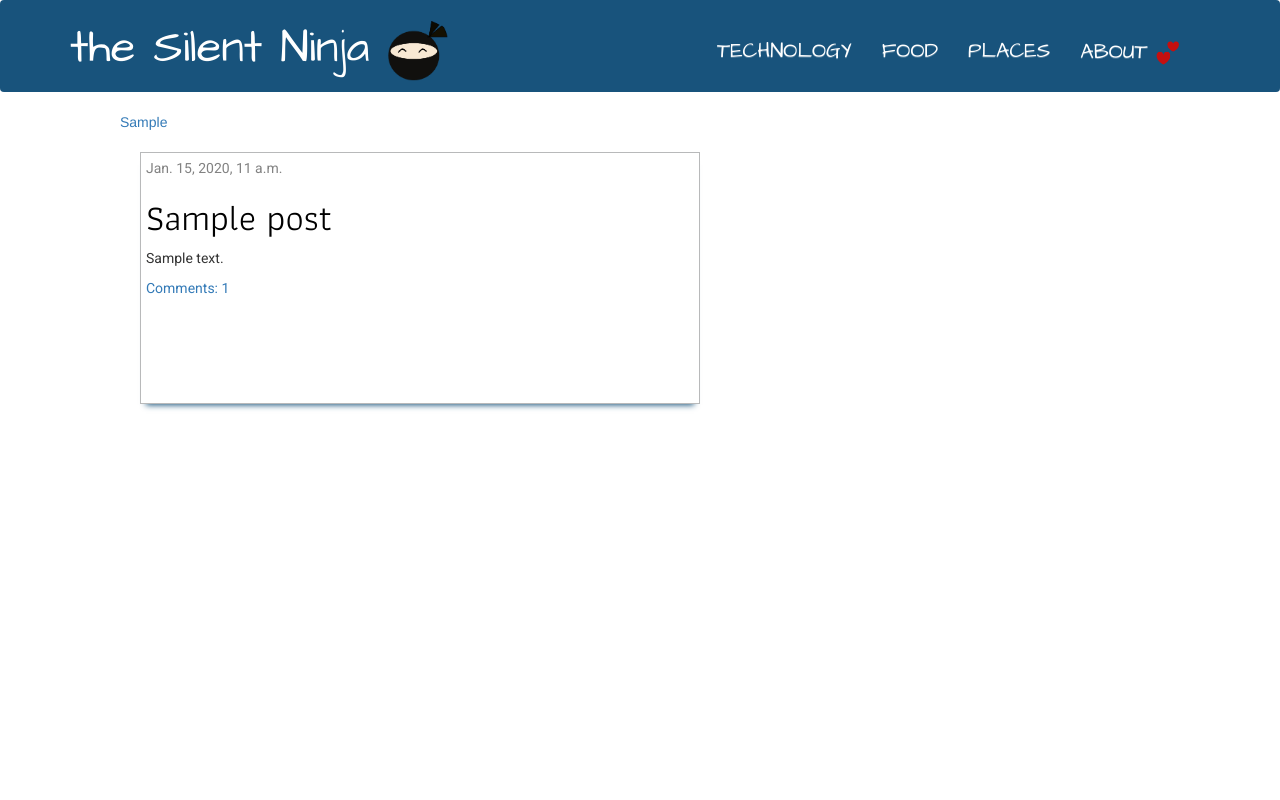
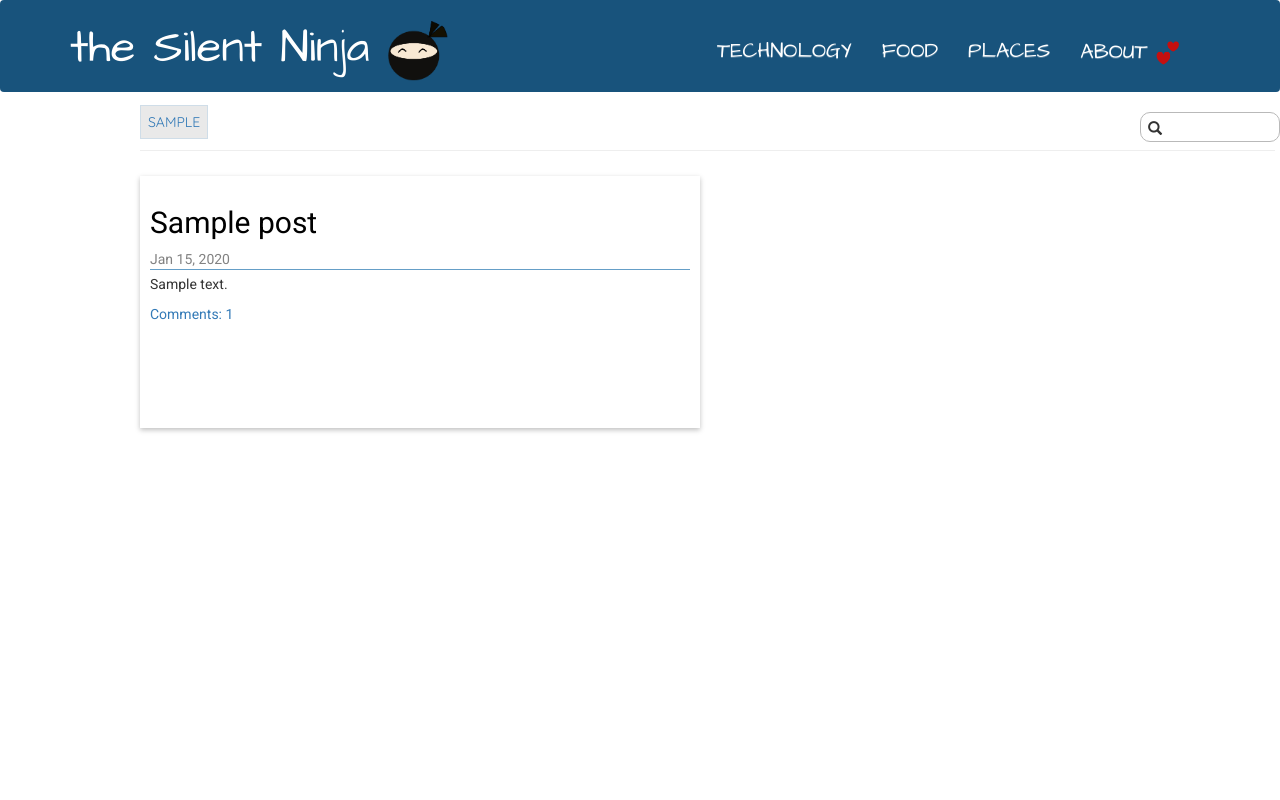
Before and after one commit to LeenaBhegade/my-first-blog, a Django app: a page that uses blog/templates/blog/base.html in a window 1280 px wide. Run offline with Django 3.2, Linux system fonts and the light colour scheme; tables that the repository leaves empty hold one stand-in row (values such as "Sample post"); some libraries are stand-ins or nearby versions.

Commit message:
style and sub type changes

```diff
--- a/blog/static/css/blog.css
+++ b/blog/static/css/blog.css
@@ -1,3 +1,7 @@
+.blog-body {
+    /*background:  rgba(246, 246, 246, 0.98);*/
+    background:  white;
+}
 .page-header, .page-header a {
     /*background-color: #7a1839;*/
     background-color: #18537c;
@@ -23,7 +27,7 @@
     font-family: 'Architects Daughter', cursive;
 }
 h1, h2, h3, h4 {
-    font-family: 'Athiti', sans-serif;
+    font-family: 'Roboto', Helvetica,Arial, sans-serif;
 }
 
 .date {
@@ -47,6 +51,7 @@ h1, h2, h3, h4 {
 
 .post {
     font-family: 'Roboto', sans-serif;
+    background-color: white;
 }
 
 .sub-type-nav {
@@ -65,17 +70,54 @@ h1, h2, h3, h4 {
 
 .post.post-list {
     margin-top: 20px;
-    border: 0.05em solid #b8b9ba;
+    /**border: 0.05em solid #b8b9ba;**/
     box-shadow: 0 7px 6px -6px #18537c;
+    box-shadow: 0 2px 5px rgba(0,0,0,0.25);
     width: 40em;
     height: 18em;
-   /* background-color: #fff7f7;*/
-    padding: 5px;
+    background-color: white;
+    padding: 10px;
     margin-left: 20px;
     font-family: 'Roboto', sans-serif;
 
 }
 
+.post-header {
+    border-bottom: 1px solid #659EC7;
+    margin-bottom: 4px;
+}
+
+.post-sub-type {
+    margin-left: 20px;
+    text-transform: uppercase;
+    padding: 7px;
+    font-family: 'Quicksand', cursive;
+    border: 1px solid rgba(114, 179, 225, 0.22);
+    /* border-radius: 10px; */
+    background-color: rgb(233, 233, 233);
+    border: 1.2px solid #b9b9b9
+    font-weight: bold;
+}
+
+.search-box {
+    font-family: 'Quicksand', cursive;
+    padding: 7px;
+    border: 1px solid #b9b9b9;
+    border-radius: 10px;
+    float: right;
+    width: 140px;
+    height: 30px;
+    margin-right: 10px;
+}
+
+.hr-line hr {
+
+    margin-top: 8px;
+    margin-left: 5px;
+    margin-bottom: 5px;
+    border-top: 1.2px solid #b9b9b9
+    width: 6em;
+}
 
 .post-width {
     width: 100em;
@@ -84,6 +126,7 @@ h1, h2, h3, h4 {
 
 .post h1 a, .post h1 a:visited {
     color: #000000;
+    font-size: 30px;
 }
 
 .nav-content {
--- a/blog/templates/blog/base.html
+++ b/blog/templates/blog/base.html
@@ -1,7 +1,7 @@
 {% load staticfiles %}
 <html>
     <head>
-        <title>Django Girls blog</title>
+        <title>Silent Ninja's Blog</title>
         <link rel="stylesheet" href="//maxcdn.bootstrapcdn.com/bootstrap/3.2.0/css/bootstrap.min.css">
         <link rel="stylesheet" href="//maxcdn.bootstrapcdn.com/bootstrap/3.2.0/css/bootstrap-theme.min.css">
         <link href='//fonts.googleapis.com/css?family=Architects+Daughter&subset=latin,latin-ext' rel='stylesheet' type='text/css'>
@@ -11,7 +11,7 @@
         <link href="https://fonts.googleapis.com/css?family=Quicksand" rel="stylesheet">
         <link href="https://fonts.googleapis.com/css?family=Athiti" rel="stylesheet">
     </head>
-    <body>
+    <body class="blog-body">
         <div class="navbar page-header" role="navigation">
             <div class="container">
                 <div class="navbar-header">
--- a/blog/templates/blog/post_detail.html
+++ b/blog/templates/blog/post_detail.html
@@ -15,7 +15,10 @@
     </div>
     <hr>
 
- <a class="btn btn-default" href="{% url 'add_comment_to_post' pk=post.pk %}">Add comment</a>
+ <a class="btn btn-default" href="{% url 'add_comment_to_post' pk=post.pk %}">
+ 	Add comment
+ </a>
+
 {% for comment in post.comments.all %}
     {% if user.is_authenticated or comment.approved_comment %}
     <div class="comment">
--- a/blog/templates/blog/post_list.html
+++ b/blog/templates/blog/post_list.html
@@ -3,22 +3,34 @@
 {% block content %}
 
     <div class="row">
+
     {% for post in sub_types%}
         <!-- <span class="sub-type-nav">{{post.sub_type}}</span> -->
-        <a href="{% url 'get_sub_type' sub_type=post.sub_type post_type=post.post_type %}"> {{ post.sub_type }} </a>
+        <span class="post-sub-type">
+          <a href="{% url 'get_sub_type' sub_type=post.sub_type post_type=post.post_type %}"> {{ post.sub_type }} </a>
+        </span>
     {% endfor %}
+        <span class="search-box"><i class="glyphicon glyphicon-search"></i> </span>
+        </span>
     </div>
+
+    {% if sub_types %}
+    <span class="hr-line"><hr></span>
+    {% endif %}
 
    <div class="row">
    {% for post in posts%}
         <div class="post post-list col-lg-6">
-            <div class="date">
-                {{ post.published_date }}
+            <div class="post-header">
+                <h1>
+                    <a href="{% url 'post_detail' pk=post.pk %}">{{ post.title }}</a>
+                </h1>
+                <span class="date">
+                     {{ post.published_date |date:"M d, Y" }}
+                </span>
+
             </div>
-            <h1>
-                <a href="{% url 'post_detail' pk=post.pk %}">{{ post.title }}</a>
-            </h1>
-            <p>{{ post.text|truncatewords:70 }}</p>
+            <p>{{ post.text|truncatewords:60 }}</p>
             <a href="{% url 'post_detail' pk=post.pk %}">Comments: {{ post.approved_comments.count }}</a>
         </div>
     {% endfor %}
--- a/blog/views.py
+++ b/blog/views.py
@@ -46,7 +46,9 @@ def get_post_type(request, post_type):
 
 def get_sub_type(request, sub_type, post_type):
     posts = Post.objects.filter(post_type=post_type, sub_type=sub_type)
-    return render(request, 'blog/post_list.html', {'posts':posts , 'sub_types': posts})
+    sub_types = []
+    sub_types.append(next(iter(posts)))
+    return render(request, 'blog/post_list.html', {'posts':posts, 'sub_types':sub_types})
 
 
 @login_required
```
